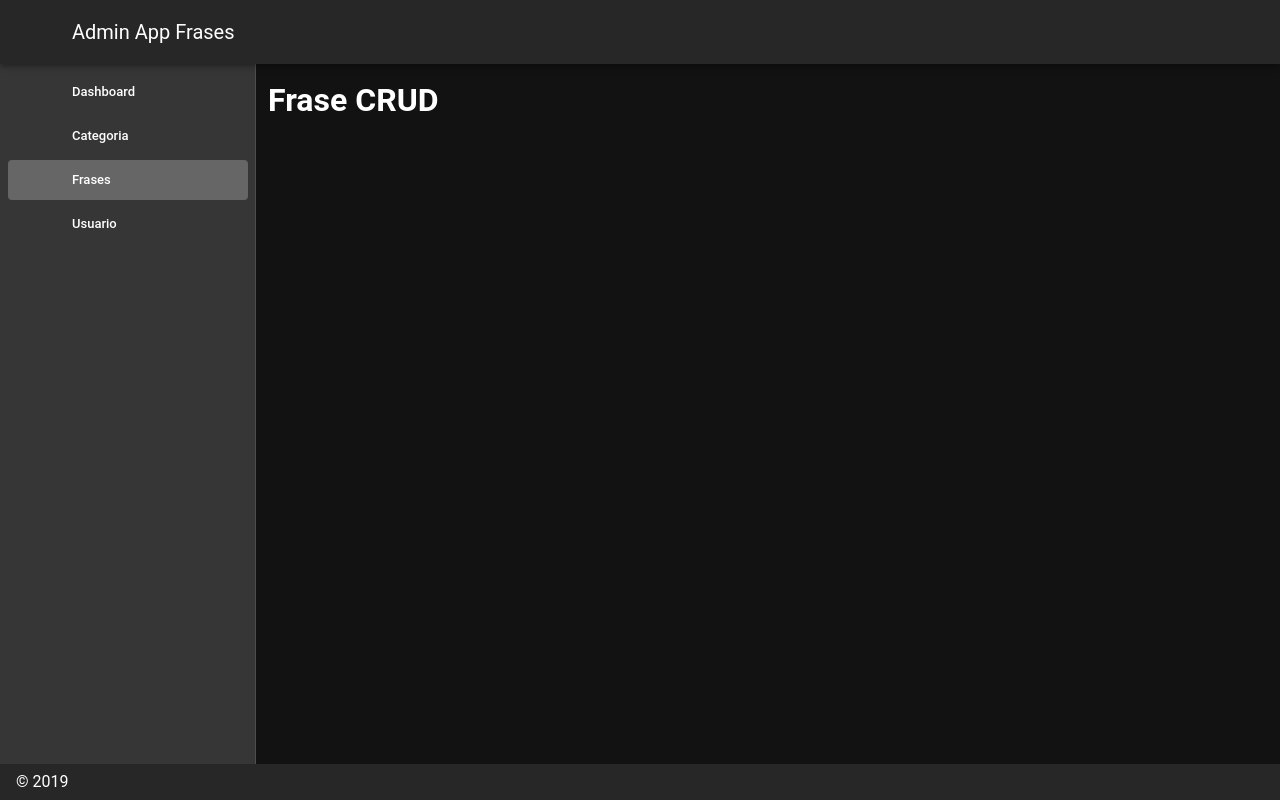
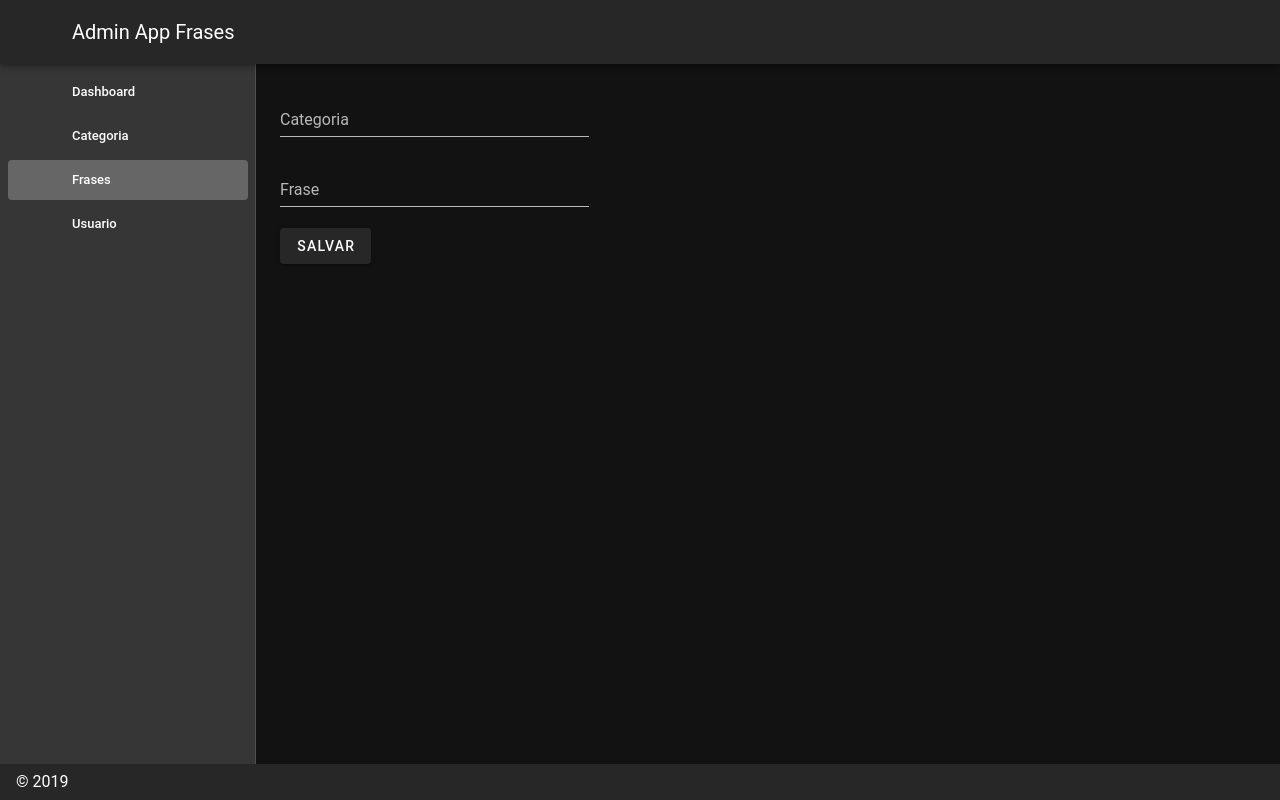
Before and after one commit to fabricadeprogramador/t26-exercicio-book, a Vue app in the folder admin/: page /#/frase in a window 1280 px wide. Built offline with nearby package versions, Linux system fonts and the light colour scheme; no server answers; the HTML template or start-up script is replaced by a standard one.

Commit message:
Criando Tela de Frasex

```diff
--- a/admin/src/views/Frase.vue
+++ b/admin/src/views/Frase.vue
@@ -1,5 +1,59 @@
 <template>
-  <div>
-    <h1>Frase CRUD</h1>
-  </div>
+  <v-container>
+    <v-row>
+      <v-col cols="12" md="4">
+        <v-select
+          item-text="descricao"
+          item-value="_id"
+          :items="arrCategorias"
+          v-model="frase.categoria"
+          label="Categoria"
+        ></v-select>
+
+        <v-text-field label="Frase" v-model="frase.descricao"></v-text-field>
+        <v-btn @click="salvar()">Salvar</v-btn>
+      </v-col>
+    </v-row>
+  </v-container>
 </template>
+
+<script>
+import axios from "axios";
+
+export default {
+  data() {
+    return {
+      frase: {},
+      arrCategorias: []
+    };
+  },
+  methods: {
+    salvar() {
+      axios
+        .post("http://localhost:3000/frase", this.frase)
+        .then(response => {
+          this.frase = {};
+          window.alert("Frase salva com sucesso");
+        })
+        .catch(error => {
+          console.log(error);
+        });
+    },
+
+    buscarCategorias() {
+      axios
+        .get("http://localhost:3000/categoria")
+        .then(response => {
+          this.arrCategorias = response.data;
+        })
+        .catch(error => {
+          console.log(error);
+        });
+    }
+  },
+
+  mounted() {
+    this.buscarCategorias();
+  }
+};
+</script>
```
